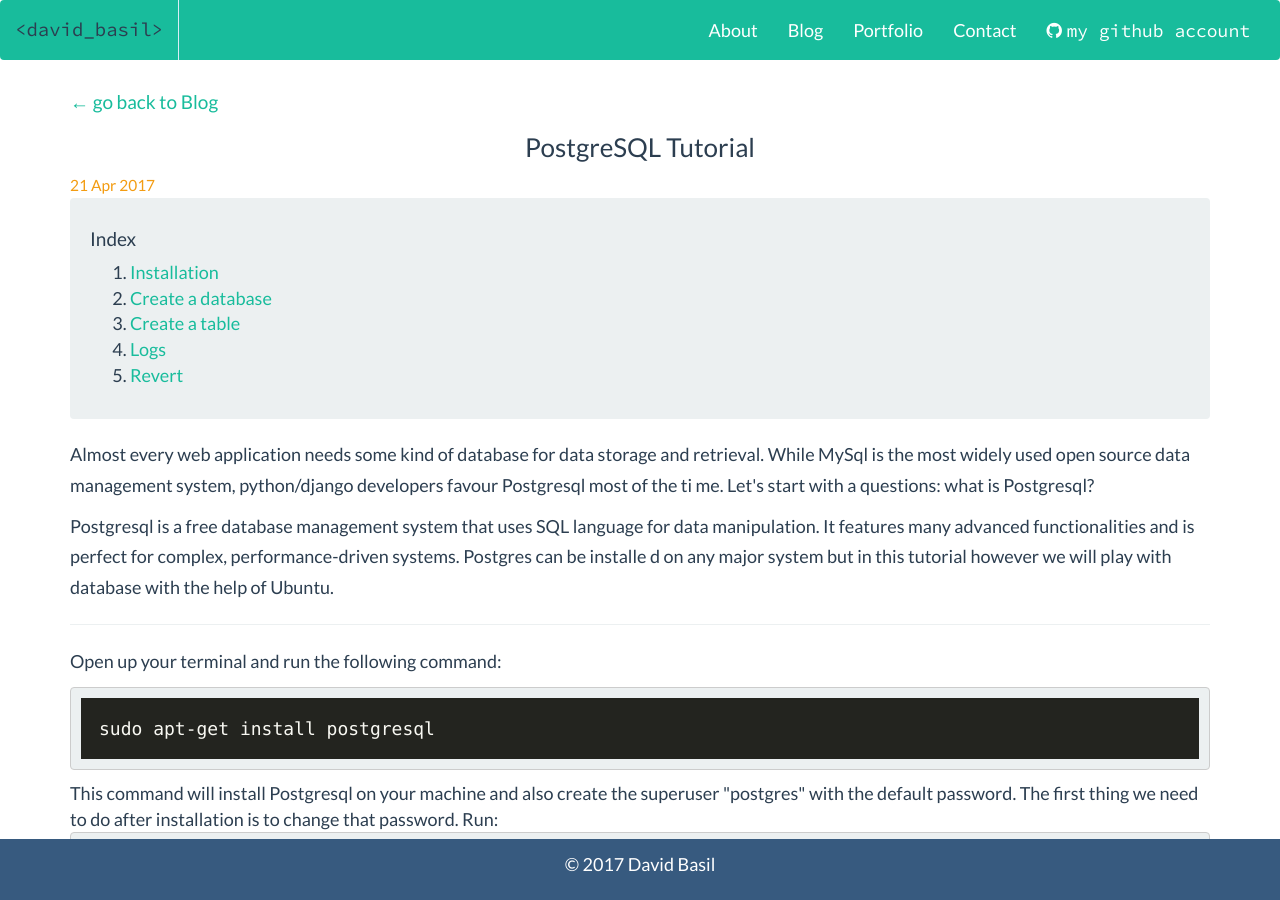
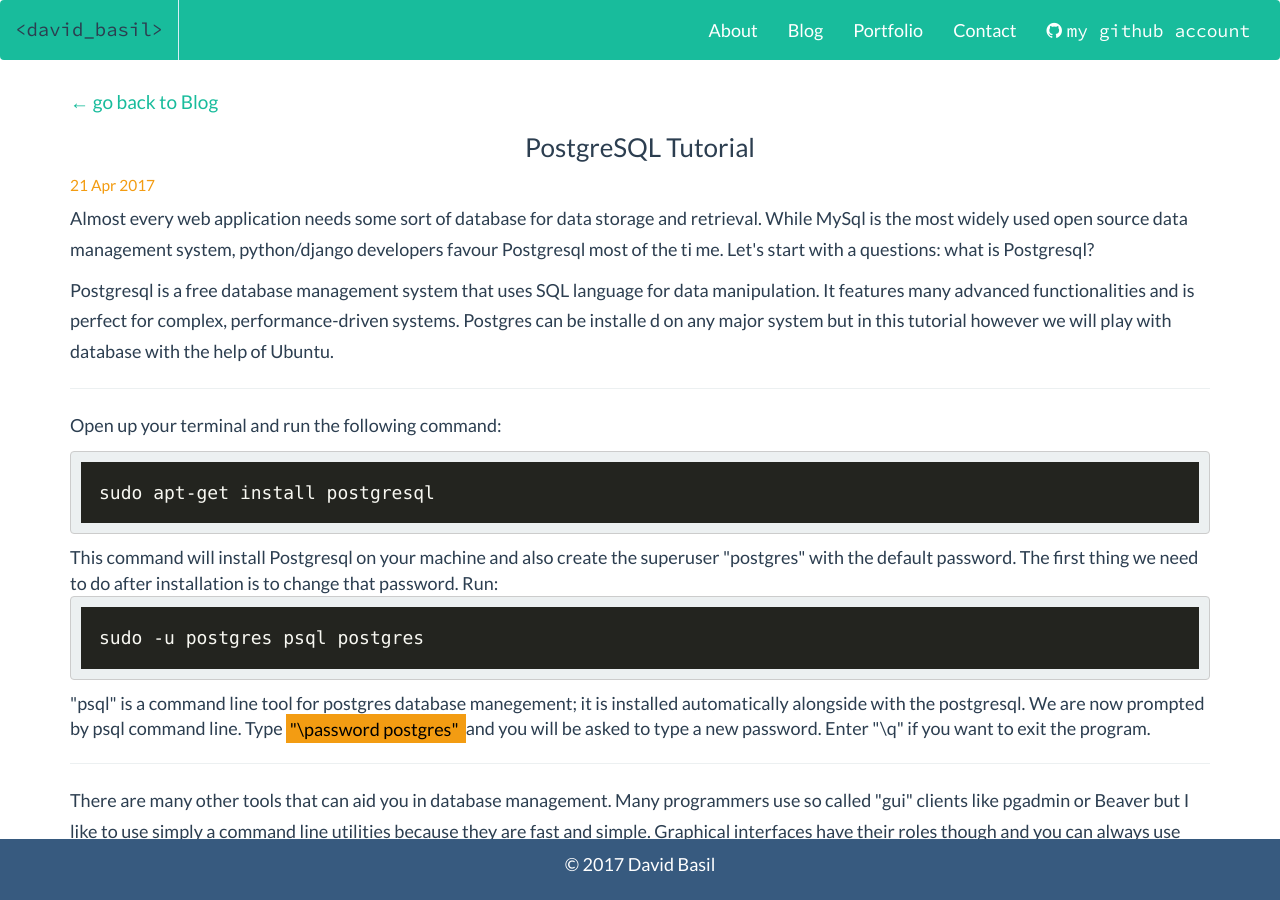
Before and after one commit to DavidBasil/basildavid, a Jekyll site: the page built from _posts/2017-04-21-postgresql-tutorial.html, in a window 1280 px wide and 900 px high. Built offline with Jekyll 4.4.1, drawn with Linux system fonts in a browser that asks for light colours; nearby versions of some CDN libraries.

Commit message:
modify the last post

```diff
--- a/_posts/2017-04-21-postgresql-tutorial.html
+++ b/_posts/2017-04-21-postgresql-tutorial.html
@@ -5,18 +5,7 @@
 excerpt: Concepts, Installation, Queries
 ---
 
-<div class="well">
-  <h4>Index</h4>
-  <ol>
-    <li><a href="#install">Installation</a></li>
-    <li><a href="#createdb">Create a database</a></li>
-    <li><a href="#createtb">Create a table</a></li>
-    <li><a href="#log">Logs</a></li>
-    <li><a href="#prevcommit">Revert</a></li>
-  </ol>
-</div>
-
-<p>Almost every web application needs some kind of database for data storage and retrieval. While MySql is the
+<p>Almost every web application needs some sort of database for data storage and retrieval. While MySql is the
 most widely used open source data management system, python/django developers favour Postgresql most of the ti
 me. Let's start with a questions: what is Postgresql?</p>
 
@@ -133,7 +122,7 @@
 
 <hr />
 
-<p>Now let's talk about altering out tables. Sometimes we need to add a column to the existing table. The operation can be performed by typing:
+<p id="altertg">Now let's talk about altering out tables. Sometimes we need to add a column to the existing table. The operation can be performed by typing:
 <pre><code class="sql">alter table "table_name"
 add "column_name" "data_type" "contstraints";
 </code></pre>
--- a/_posts/2017-04-27-dev-tools.html
+++ b/_posts/2017-04-27-dev-tools.html
@@ -1,7 +1,7 @@
 ---
 layout: post
-title: My Programming Tools/books/productity tips.
-description: Programming/Developemnts tools that I use everyday.
+title: My Programming Tools/books/productity tips
+description: Programming/Developement tools that I use everyday.
 excerpt: I share my tools and productivity tips.
 ---
 
@@ -24,7 +24,7 @@
 
 <hr />
 
-<p>I am the type of guy that does not settle with the first tool available. I have tried many different gui programs, terminals, languages, frameworks, etc. In this blog post I want to share with readers what I use everyday for my work and I will try give some tips for productivity. I know that those advices might not work for everyone but I still will tell what works in my case.</p>
+<p>I am the type of guy that does not settle with the first tool that was handed to him. I have tried many different gui programs, terminals, languages, frameworks, etc. In this blog post I want to share with readers what I use everyday for my work and I will try give some tips for productivity. I know that those advices might not work for everyone but I still will tell what works in my case.</p>
 
 <hr />
 
```
